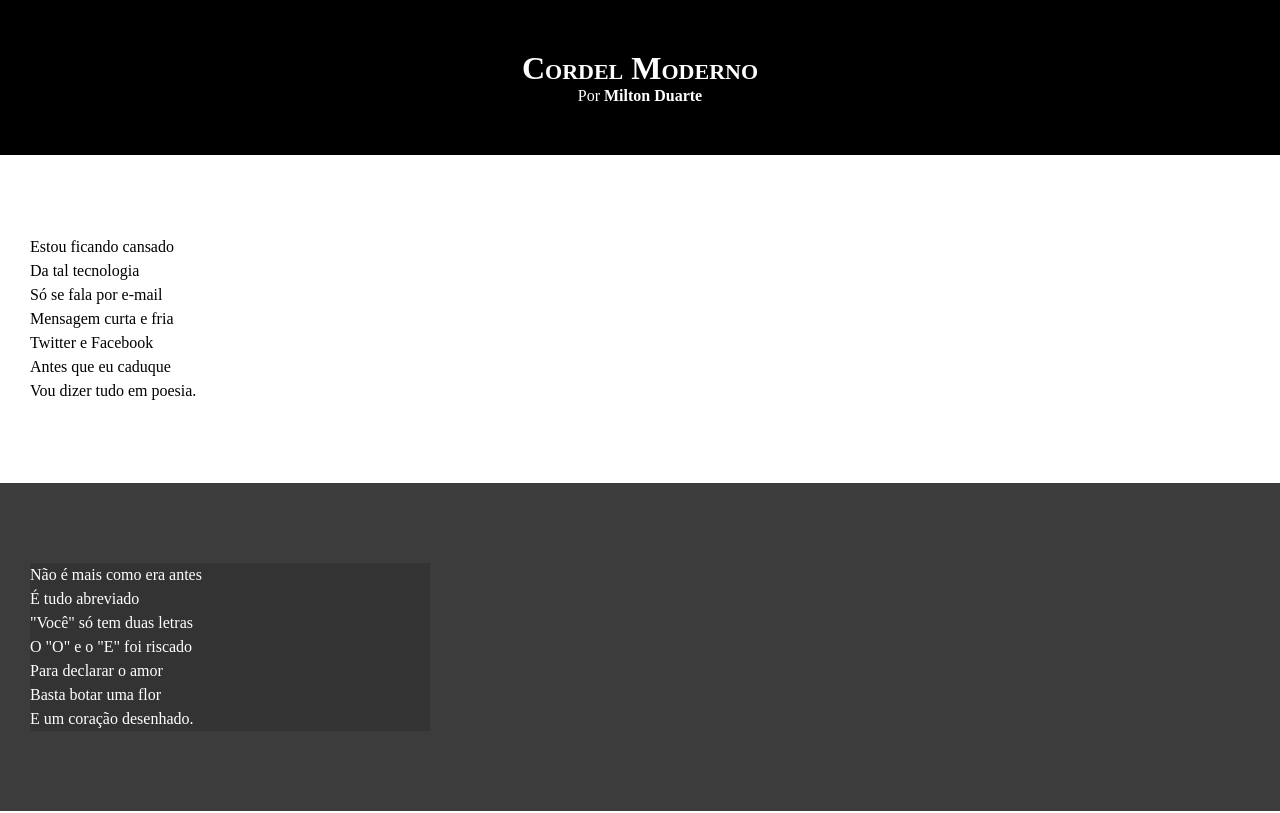
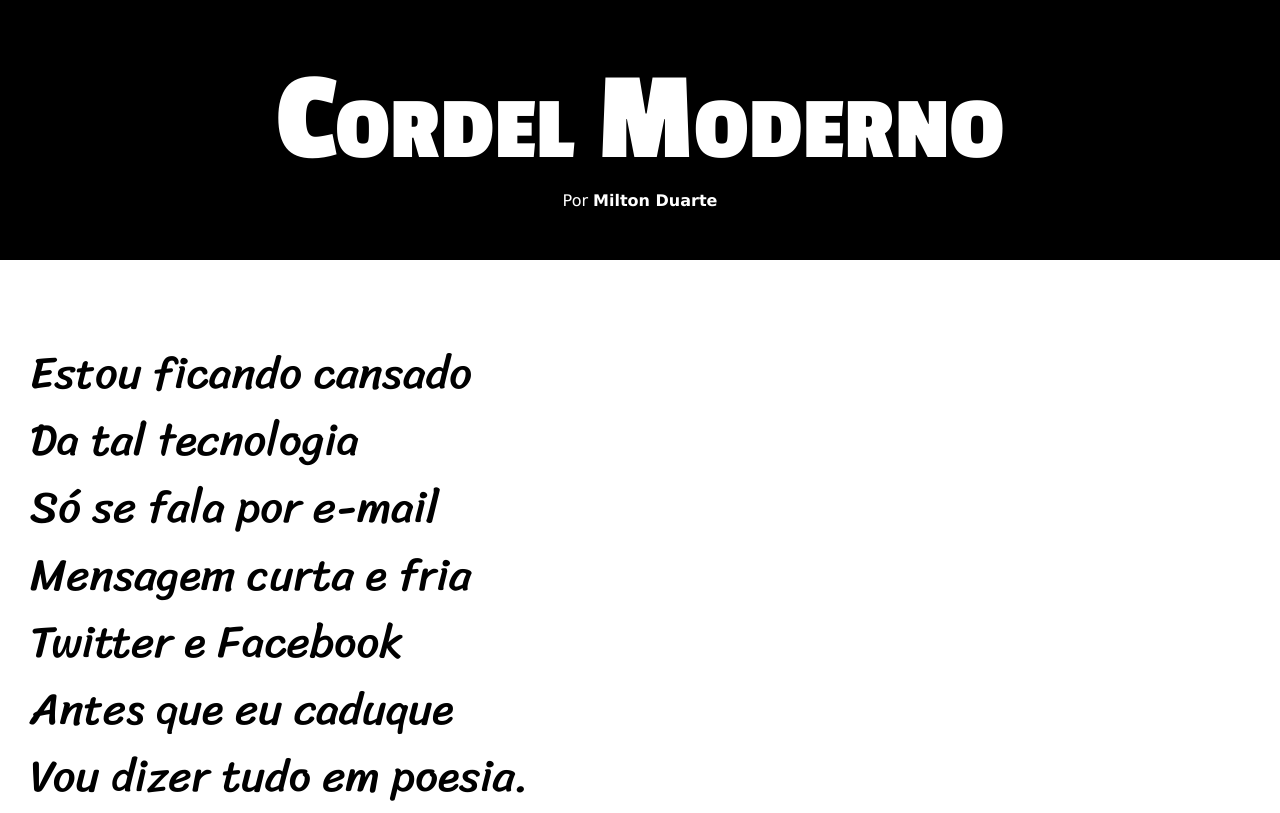
Before and after one commit to thamiguimaraes/html-css, a plain HTML site: page desafios/d012/index.html in a window 1280 px wide. Shown: the top 813 px of the page. Drawn offline with Linux system fonts and the light colour scheme.

Commit message:
atualização de estilos desafio 12

```diff
--- a/desafios/d012/estilo/style.css
+++ b/desafios/d012/estilo/style.css
@@ -1,13 +1,25 @@
 @charset "UTF-8";
+
+@import url('https://fonts.googleapis.com/css2?family=Bebas+Neue&family=Passion+One:wght@400;700;900&display=swap');
+
+@import url('https://fonts.googleapis.com/css2?family=Bebas+Neue&family=Passion+One:wght@400;700;900&family=Sriracha&display=swap');
+
+:root {
+    --fonte1: Verdana, Geneva, Tahoma, sans-serif;
+    --fonte2: "Passion One", sans-serif;
+    --fonte3: "Sriracha", cursive;
+}
 
 * {
     margin: 0px;
     padding: 0px;
+    font-size: 1em;
 }
 
 html, body {
     min-height: 100vh;
     background-color: darkgray;
+    font-family: var(--fonte1);
 }
 
 header {
@@ -19,6 +31,8 @@ header {
 header > h1 {
     padding-top: 50px;
     font-variant: small-caps;
+    font-family: var(--fonte2);
+    font-size: 10vw;
 }
 
 header > p {
@@ -40,6 +54,8 @@ section {
     padding-bottom: 10vh;
     padding-left: 30px;
     line-height: 1.5em;
+    font-family: var(--fonte3);
+    font-size: 3.5vw;
 }
 
 section.normal {
@@ -54,7 +70,8 @@ section.imagem {
 
 section.imagem > p {
     background-color: rgba(0, 0, 0, 0.148);
-    width: 400px;
+    display: inline-block;
+    padding: 5px;
 }
 
 footer {
```
Also changed, not shown: 1 other file.
